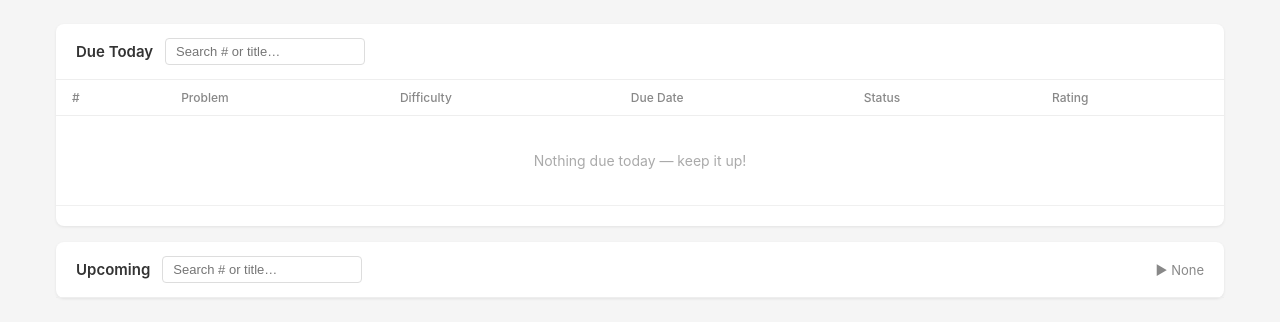
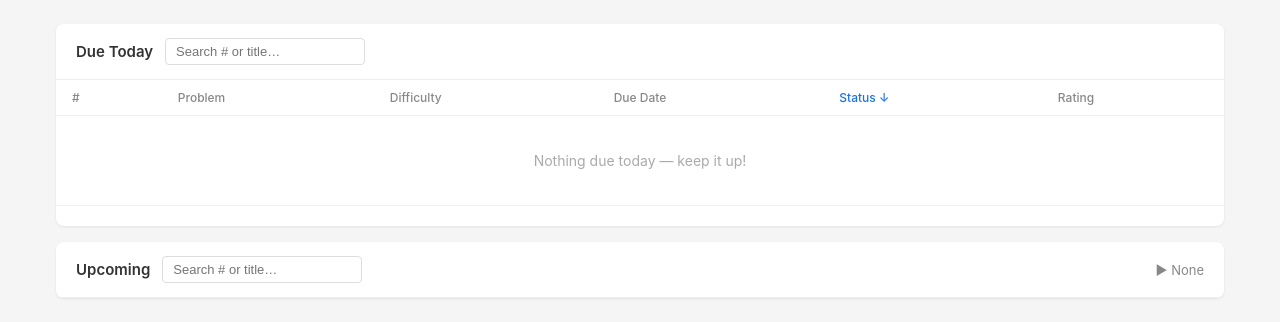
Before and after one commit to kunleihe/leetcode-review, a Flask app: page / in a window 1280 px wide. Shown: the part 112-434 px from the top of the page. Run offline with Flask 3, Linux system fonts and the light colour scheme; data that the repository does not hold is empty.

Commit message:
Default review status sort to least overdue first

```diff
--- a/templates/index.html
+++ b/templates/index.html
@@ -111,7 +111,7 @@
           <th>Problem</th>
           <th>Difficulty</th>
           <th>Due Date</th>
-          <th class="sortable" id="due-status-th" onclick="toggleDueSort()">Status <span id="due-sort-arrow"></span></th>
+          <th class="sortable sorted" id="due-status-th" onclick="toggleDueSort()">Status <span id="due-sort-arrow">↓</span></th>
           <th>Rating</th>
         </tr></thead>
         <tbody id="due-body"></tbody>
@@ -148,7 +148,7 @@
     let futureData = [];
     let duePage = 0;
     let futurePage = 0;
-    let dueSortAsc = null;      // null = default (no sort), true = most overdue first, false = least overdue first
+    let dueSortAsc = false;     // null = no sort, true = most overdue first, false = least overdue first (default)
     let futureSortAsc = true;   // true = soonest first (default)
     let dueQuery = "";
     let futureQuery = "";
```
